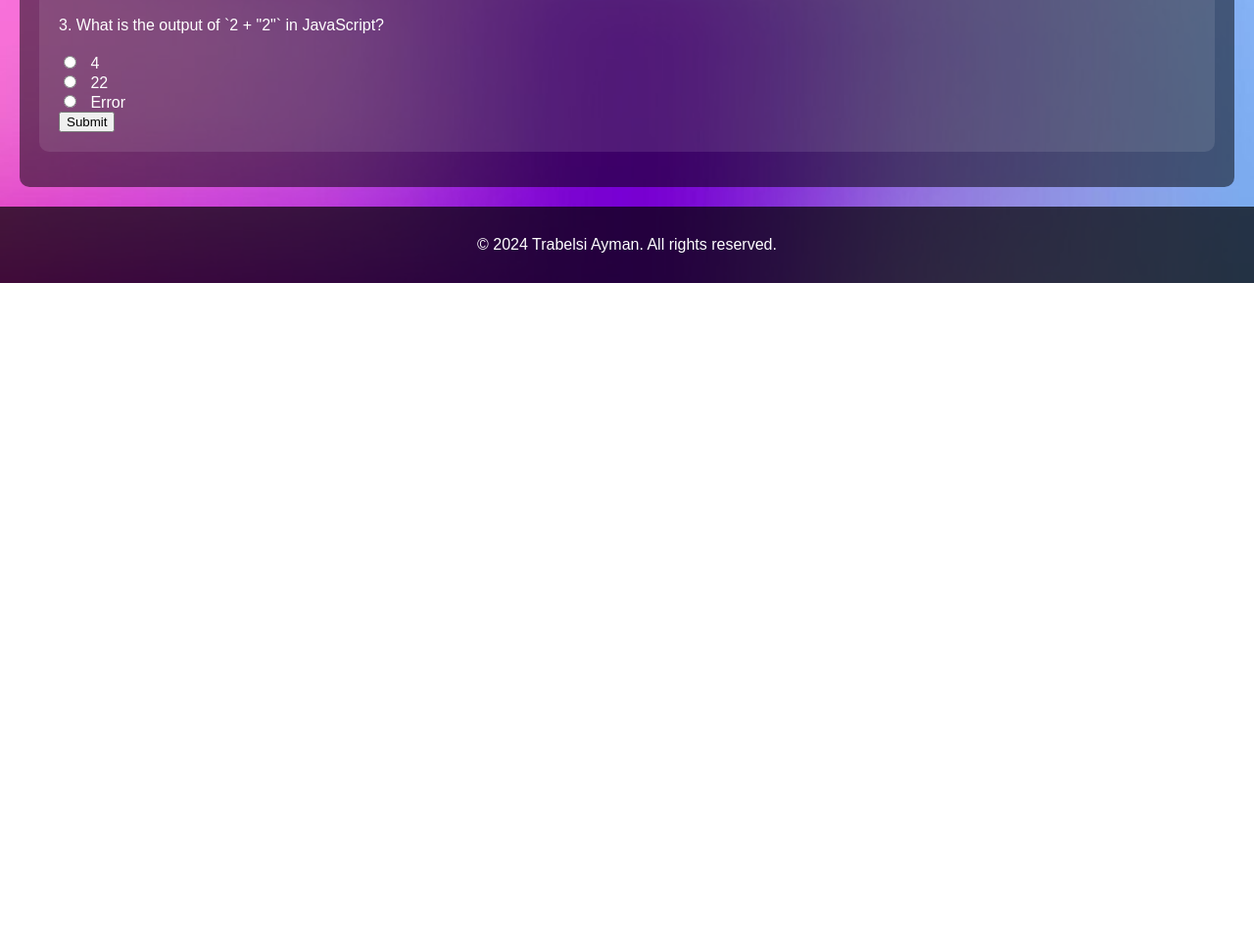
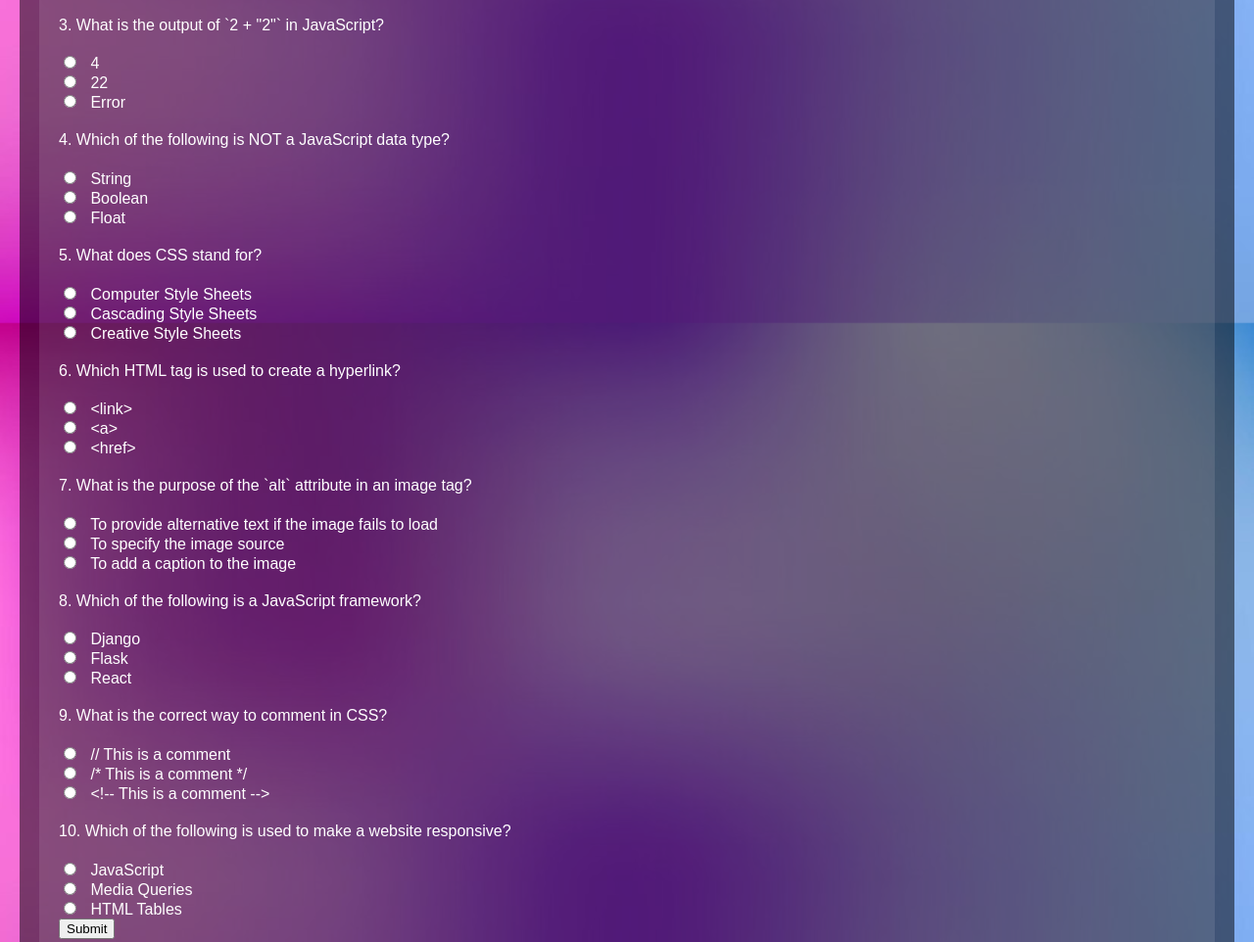
Before and after one commit to AymanTbs/personal-website, a plain HTML site: page quiz.html in a window 1280 px wide. Shown: the part 524-1486 px from the top of the page at 98% size. Before the commit the page ends 813 px from the top, so only its background shows below. Drawn offline with Linux system fonts and the light colour scheme.

Commit message:
Update quiz.html

```diff
--- a/quiz.html
+++ b/quiz.html
@@ -46,6 +46,48 @@
           <input type="radio" name="q3" value="b"> 22<br>
           <input type="radio" name="q3" value="c"> Error<br>
         </div>
+        <div>
+          <p>4. Which of the following is NOT a JavaScript data type?</p>
+          <input type="radio" name="q4" value="a"> String<br>
+          <input type="radio" name="q4" value="b"> Boolean<br>
+          <input type="radio" name="q4" value="c"> Float<br>
+        </div>
+        <div>
+          <p>5. What does CSS stand for?</p>
+          <input type="radio" name="q5" value="a"> Computer Style Sheets<br>
+          <input type="radio" name="q5" value="b"> Cascading Style Sheets<br>
+          <input type="radio" name="q5" value="c"> Creative Style Sheets<br>
+        </div>
+        <div>
+          <p>6. Which HTML tag is used to create a hyperlink?</p>
+          <input type="radio" name="q6" value="a"> &lt;link&gt;<br>
+          <input type="radio" name="q6" value="b"> &lt;a&gt;<br>
+          <input type="radio" name="q6" value="c"> &lt;href&gt;<br>
+        </div>
+        <div>
+          <p>7. What is the purpose of the `alt` attribute in an image tag?</p>
+          <input type="radio" name="q7" value="a"> To provide alternative text if the image fails to load<br>
+          <input type="radio" name="q7" value="b"> To specify the image source<br>
+          <input type="radio" name="q7" value="c"> To add a caption to the image<br>
+        </div>
+        <div>
+          <p>8. Which of the following is a JavaScript framework?</p>
+          <input type="radio" name="q8" value="a"> Django<br>
+          <input type="radio" name="q8" value="b"> Flask<br>
+          <input type="radio" name="q8" value="c"> React<br>
+        </div>
+        <div>
+          <p>9. What is the correct way to comment in CSS?</p>
+          <input type="radio" name="q9" value="a"> // This is a comment<br>
+          <input type="radio" name="q9" value="b"> /* This is a comment */<br>
+          <input type="radio" name="q9" value="c"> &lt;!-- This is a comment --&gt;<br>
+        </div>
+        <div>
+          <p>10. Which of the following is used to make a website responsive?</p>
+          <input type="radio" name="q10" value="a"> JavaScript<br>
+          <input type="radio" name="q10" value="b"> Media Queries<br>
+          <input type="radio" name="q10" value="c"> HTML Tables<br>
+        </div>
         <button type="submit">Submit</button>
       </form>
       <p id="result"></p>
```
